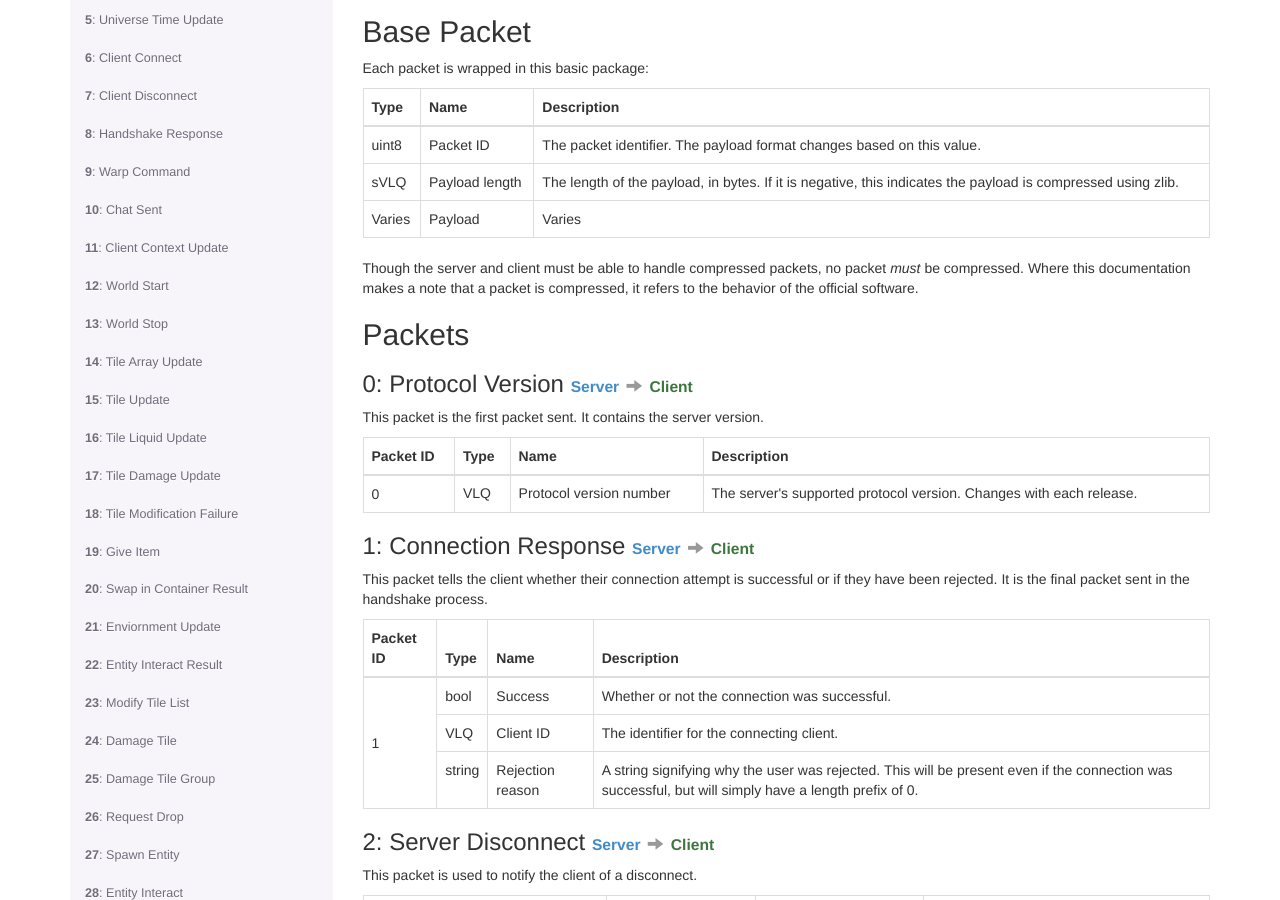
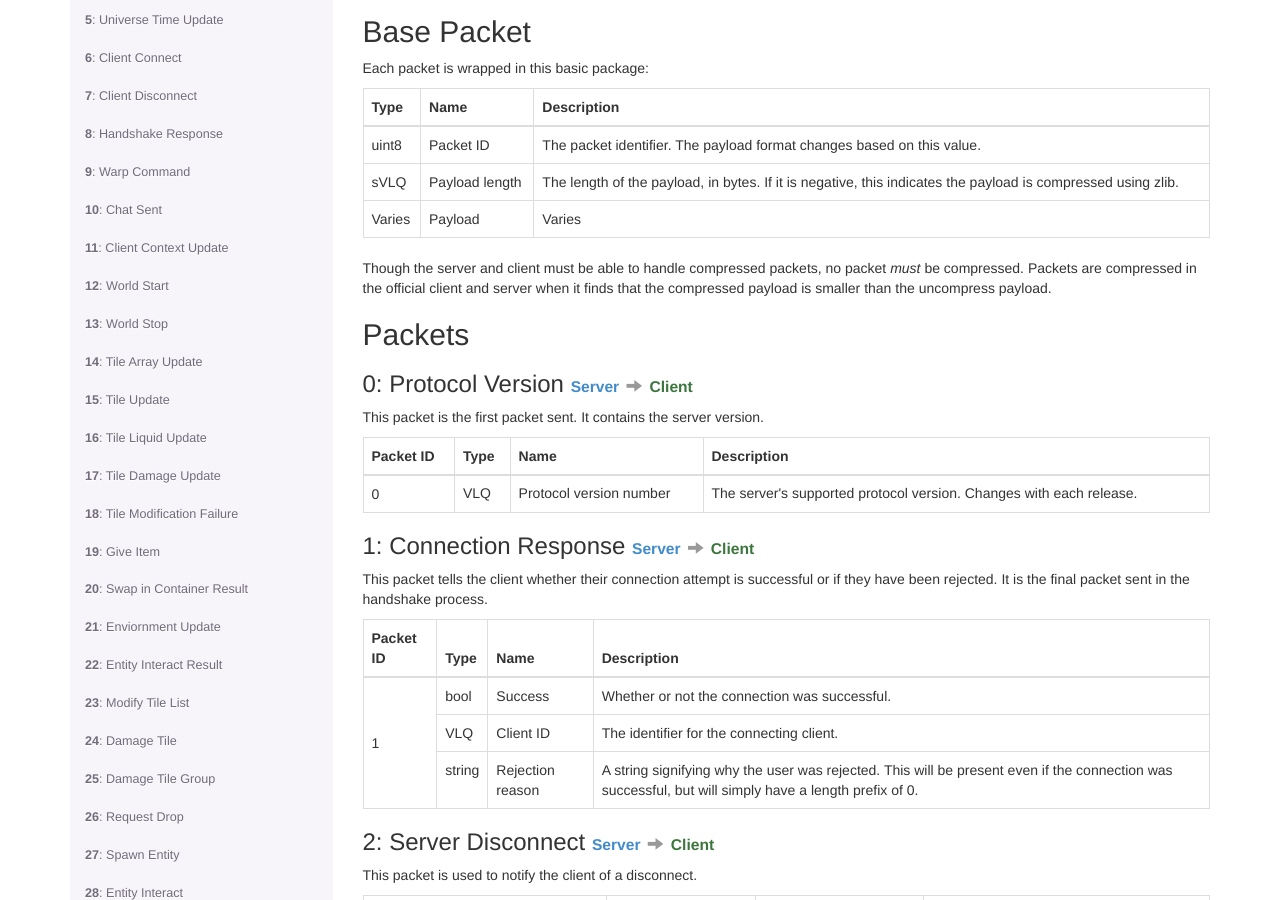
Before and after one commit to ddevault/starbound-dev, a Jekyll site: the page built from networking/index.md, in a window 1280 px wide and 900 px high, scrolled down 320 px. Built offline with Jekyll 4.4.1, drawn with Linux system fonts in a browser that asks for light colours; Markdown is read by kramdown in place of the engine named in the settings.

Commit message:
Update compression notes.

```diff
--- a/networking/index.md
+++ b/networking/index.md
@@ -45,8 +45,7 @@ Each packet is wrapped in this basic package:
     </tbody>
 </table>
 
-Though the server and client must be able to handle compressed packets, no packet *must* be compressed. Where this documentation
-makes a note that a packet is compressed, it refers to the behavior of the official software.
+Though the server and client must be able to handle compressed packets, no packet *must* be compressed. Packets are compressed in the official client and server when it finds that the compressed payload is smaller than the uncompress payload.
 
 ## Packets
 
@@ -218,7 +217,7 @@ This packet is sent from the server to update the current time.
     </tbody>
 </table>
 
-{% include packet-header.html name="Client Connect" id="6" direction="client-to-server" compressed="true" %}
+{% include packet-header.html name="Client Connect" id="6" direction="client-to-server" %}
 
 This packet is sent in the handshake process immediately after the [Protocol Version](#protocol-version). It contains all relevant data about the connecting player.
 
```
